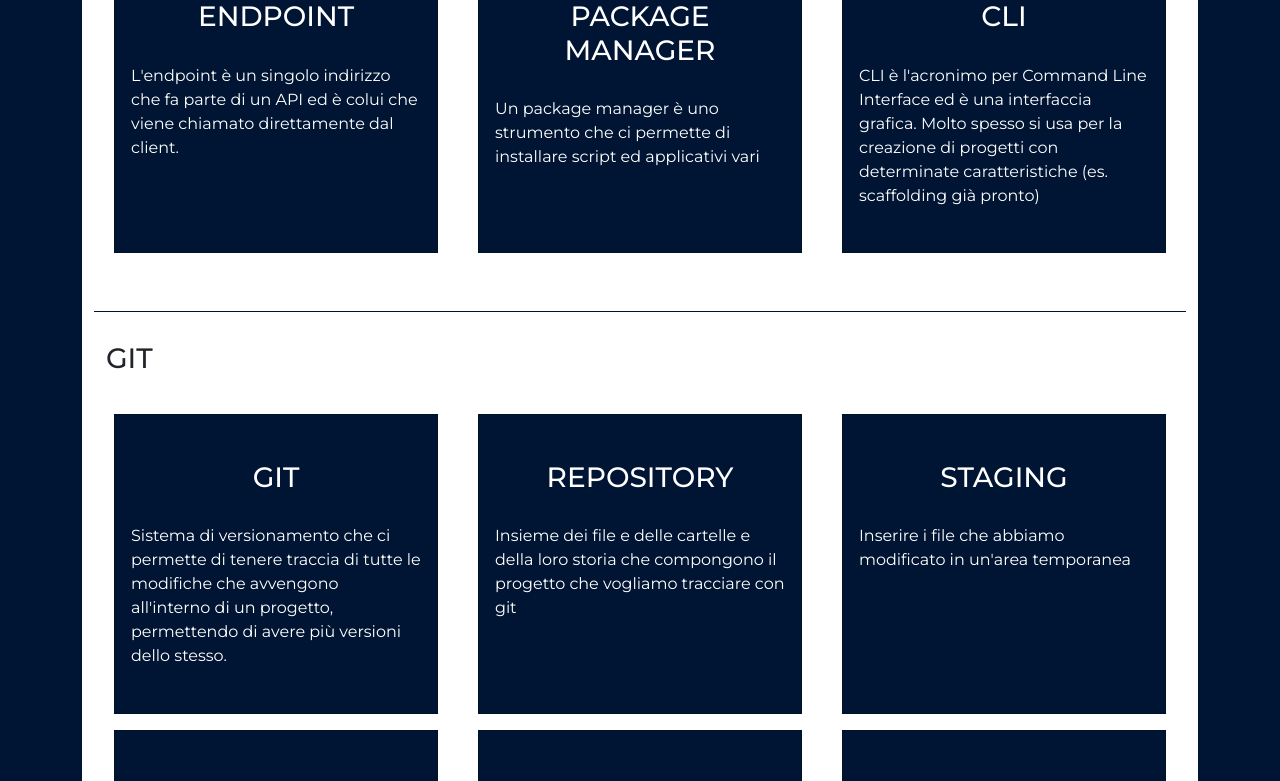
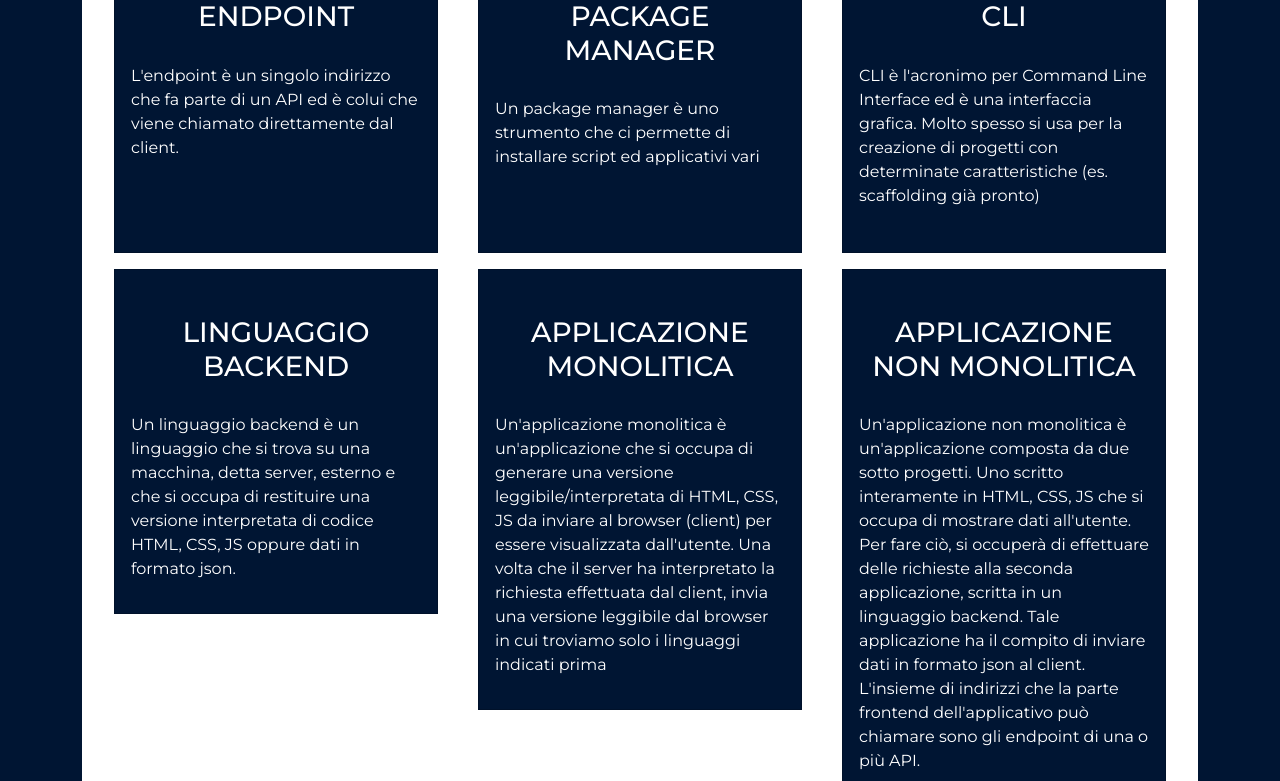
Before and after one commit to fabriziom90/vue-glossary, a Vue app: page / in a window 1280 px wide. Shown: the part 2000-2781 px from the top of the page. Built offline with nearby package versions, Linux system fonts and the light colour scheme.

Commit message:
[UPD] Added definitions

```diff
--- a/src/components/AppHeader.vue
+++ b/src/components/AppHeader.vue
@@ -21,7 +21,6 @@ export default {
                 </div>
             </div>
         </div>
-
     </header>
 </template>
 <style lang="scss" scoped>
--- a/src/components/AppMain.vue
+++ b/src/components/AppMain.vue
@@ -17,32 +17,48 @@ export default {
     methods:{
         filter_by_type(type){
             store.filterType = type;
+        },
+        getFilms(){
+            axios.get('URL_FILMS').then((result) => {
+                this.films = result.data.films;
+
+                films.forEach((film) => {
+                    axios.get('URL_CAST_FILM'+film.id).then((response) => {
+                        film.cast = response.data.cast
+                    });
+                });
+            });
         }
     },
     computed:{
+
         filteredDefinitions(){
 
             let filterDefinitions = [];
+            // se entrambe le variabili searchDef non è vuota e filterType è uguale ad all
             if(store.searchDef != '' && store.filterType == 'all'){
+
+                // ciclo l'array delle definizioni
                 store.definitions.forEach((item) => {
 
+                    // creo un nuovo oggetto con le proprietà id, type e defs. Queto oggetto, rappresenta l'oggetto della sezione
                     let obj = {
                         id: item.id,
                         type: item.type,
                         defs: []
                     }
 
-
+                    //dell'elemento che sto ciclando attualmente, ovvero della singola sezione, ne ciclo l'array delle definizioni
                     item.defs.forEach( (def) => {
-
+                        // se il nome della definizione include quello che ho scritto
                         if(def.name.toLowerCase().includes(store.searchDef.toLowerCase())){
                             obj.defs.push(def);
-                            console.log(obj)
+
                             filterDefinitions.push(obj);
                         }
                     })
                 })
-                console.log(filterDefinitions)
+
 
                 return filterDefinitions;
             }
@@ -79,6 +95,11 @@ export default {
                                 coding
                                 integrativo.
                             </p>
+                        </div>
+                        <div class="card" v-for="film, index in films">
+                            <ul>
+                                <li v-for="cast in casts[index]"></li>
+                            </ul>
                         </div>
                         <div class="my-4">
                             <h2>Punti centrali del glossario</h2>
--- a/src/data/definitions.json
+++ b/src/data/definitions.json
@@ -50,6 +50,18 @@
         {
           "name": "CLI",
           "description": "CLI è l'acronimo per Command Line Interface ed è una interfaccia grafica. Molto spesso si usa per la creazione di progetti con determinate caratteristiche (es. scaffolding già pronto)"
+        },
+        {
+          "name": "LINGUAGGIO BACKEND",
+          "description": "Un linguaggio backend è un linguaggio che si trova su una macchina, detta server, esterno e che si occupa di restituire una versione interpretata di codice HTML, CSS, JS oppure dati in formato json."
+        },
+        {
+          "name": "APPLICAZIONE MONOLITICA",
+          "description": "Un'applicazione monolitica è un'applicazione che si occupa di generare una versione leggibile/interpretata di HTML, CSS, JS da inviare al browser (client) per essere visualizzata dall'utente. Una volta che il server ha interpretato la richiesta effettuata dal client, invia una versione leggibile dal browser in cui troviamo solo i linguaggi indicati prima"
+        },
+        {
+          "name": "APPLICAZIONE NON MONOLITICA",
+          "description": "Un'applicazione non monolitica è un'applicazione composta da due sotto progetti. Uno scritto interamente in HTML, CSS, JS che si occupa di mostrare dati all'utente. Per fare ciò, si occuperà di effettuare delle richieste alla seconda applicazione, scritta in un linguaggio backend. Tale applicazione ha il compito di inviare dati in formato json al client. L'insieme di indirizzi che la parte frontend dell'applicativo può chiamare sono gli endpoint di una o più API."
         }
       ]
     },
@@ -414,5 +426,51 @@
           "description": "Sass (Syntattically Awesome StyleSheet) è un preprocessore CSS che ci permette di semplificare e migliorare la leggibilità del codice css aggiungendo regole sintattiche allo scopo."
         }
       ]
+    },
+    {
+      "type": "PHP",
+      "defs": [
+        {
+          "name": "PHP",
+          "description": "PHP sta per Personal Home Page ed è un linguaggio di programmazione backend tra i più usati nello sviluppo web."
+        },
+        {
+          "name": "MYSQLI",
+          "description": "mysqli è un'estensione di php che ci permette di interfacciare MySQL con php e quindi di leggere/scrivere dati da/in un database. Essendo un'estensione di php, potrebbe non essere installata da subito. In tal caso, bisogna provvedere ad installarla."
+        }
+      ]
+    },
+    {
+      "type": "DATABASE",
+      "defs": [
+        {
+          "name": "DATABASE",
+          "description": "I database sono delle tecnologie che permettono la persistenza di dati. Questi insiemi di dati, detti collezioni, saranno salvati in maniera coerente tra di loro in determinate strutture."
+        },
+        {
+          "name": "(R)DBMS",
+          "description": "I (R)DBMS sono i mezzi tecnologici attraverso i quali possiamo gestire le collezioni di dati"
+        },
+        {
+          "name": "TRANSAZIONI",
+          "description": "Le transazioni sono un insieme di operazioni che al loro termine, se tali operazioni vanno a buon fine, devono portare ad una variazione dei/sui dati. Se una sola di queste operazioni non va a buon fine, i dati non devono subire variazioni. Tali transazioni devono essere eseguite in un ordine logico."
+        },
+        {
+          "name": "PRIMARY KEY",
+          "description": "La primary key è l'identificatore primario della riga all'interno della tabella. E' un valore numerico univoco all'interno della tabella stessa"
+        },
+        {
+          "name": "INDICI",
+          "description": "Gli indici sono strutture dati che il DBMS utilizza per velocizzare le ricerche all'interno del database. Più colonne contemporaneamente possono essere degli indici. Una chiave primaria è SEMPRE un indice."
+        },
+        {
+          "name": "DIAGRAMMA ER",
+          "description": "Il diagramma ER (Entity Relationship) è una rappresentazione grafica della struttura dei database"
+        },
+        {
+          "name": "SQL",
+          "description": "SQL è un linguaggio che serve per interagire con i RDBMS ed offre diverse funzioni, tra cui la scrittura, la lettura, la modifica e la cancellazione di database, tabelle e righe di tabelle."
+        }
+      ]
     }
   ]
```
